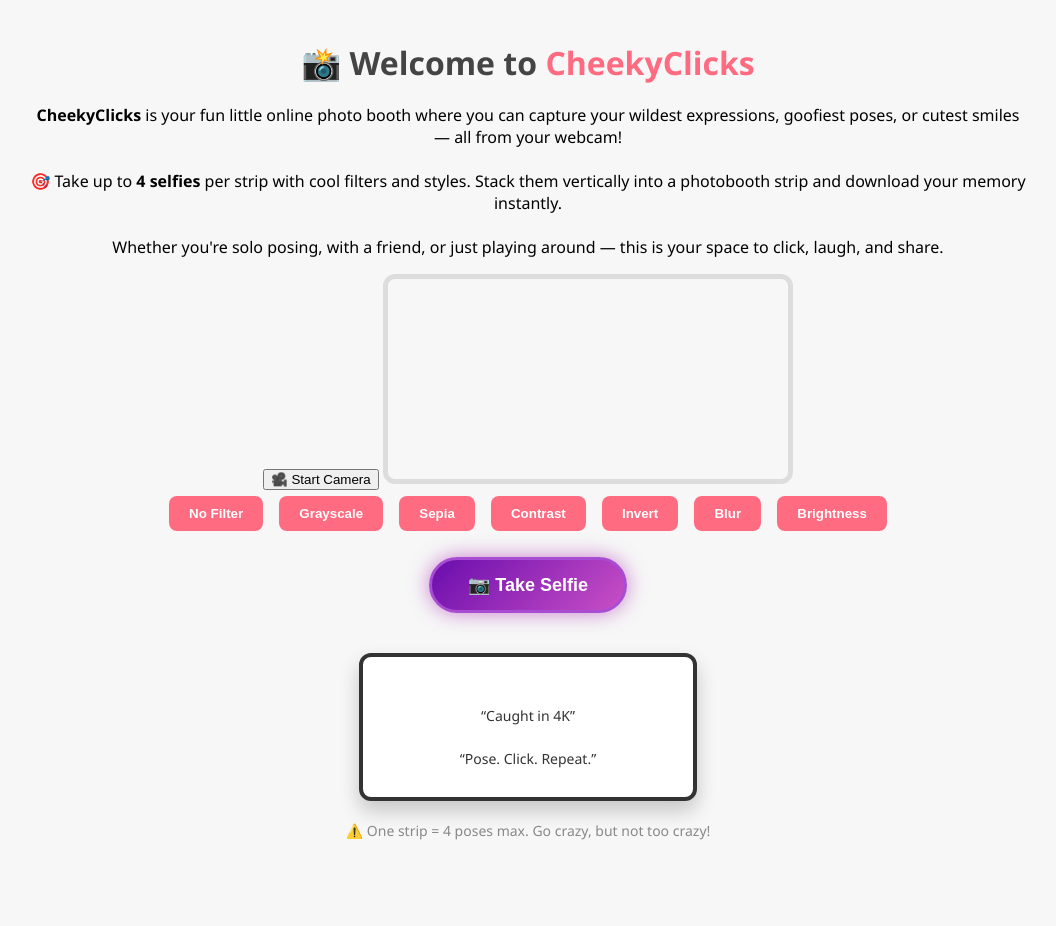
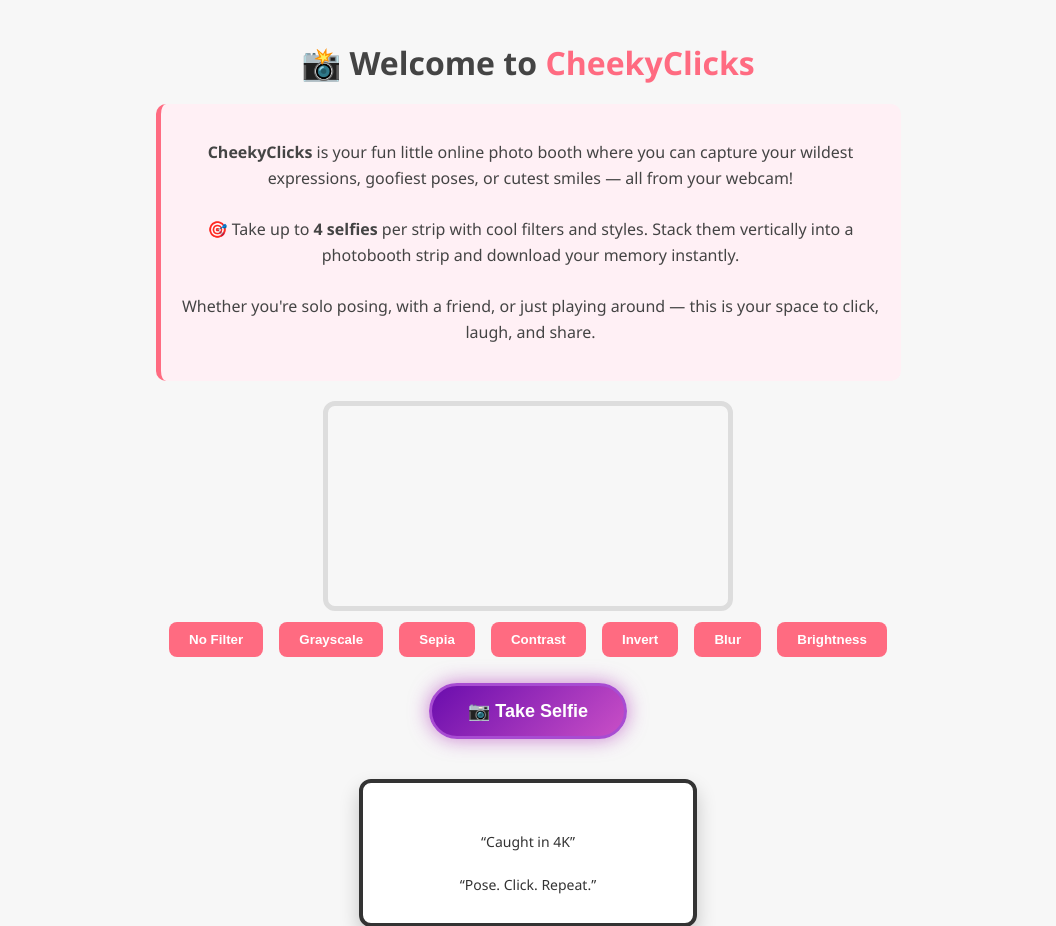
Before and after one commit to Komalsain12/CheekyClicks, a Flask app: page / in a window 1280 px wide. Shown: the top 926 px of the page, without its empty margins (112-1168 px from the left). Before the commit the page ends 840 px from the top, so only its background shows below. Run offline with Flask 3, Linux system fonts and the light colour scheme.

Commit message:
Fix: added static/template folder setup in Flask app

```diff
--- a/static/styles.css
+++ b/static/styles.css
@@ -104,3 +104,14 @@ video {
   margin-top: 10px;
   font-size: 14px;
 }
+.intro-box {
+  background-color: #fff0f5;
+  padding: 20px;
+  margin: 20px auto;
+  border-left: 5px solid #ff6b81;
+  border-radius: 10px;
+  max-width: 700px;
+  color: #444;
+  font-size: 16px;
+  line-height: 1.6;
+}
--- a/templates/index.html
+++ b/templates/index.html
@@ -23,7 +23,7 @@
 
     <!-- 🎥 Camera Section -->
     <div class="camera-section">
-      <button onclick="startCamera()">🎥 Start Camera</button>
+
       <video id="video" autoplay playsinline></video>
       <div class="filter-buttons">
         <button onclick="applyFilter('none')">No Filter</button>
```
Also changed, not shown: static/captured/photo_strip_final.jpg (added), 1 other file.
